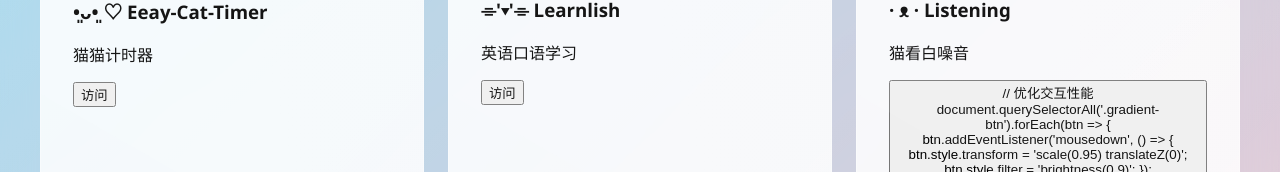
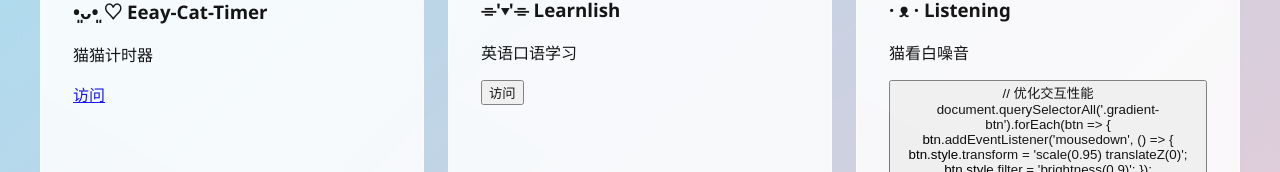
Before and after one commit to Jrximey/-2, a plain HTML site: page index.html in a window 1280 px wide. Shown: the part 119-291 px from the top of the page. Drawn offline with Linux system fonts and the light colour scheme.

Commit message:
更新 index.html

```diff
--- a/index.html
+++ b/index.html
@@ -181,7 +181,7 @@
         <div class="nav-card">
             <h3>•͈ᴗ•͈ ♡ Eeay-Cat-Timer</h3>
             <p>猫猫计时器</p>
-            <button class="https://cn.easycattimer.com/">访问</button>
+                   <a href="https://cn.easycattimer.com/">访问</a>
         </div>
 
         <div class="nav-card">
```
